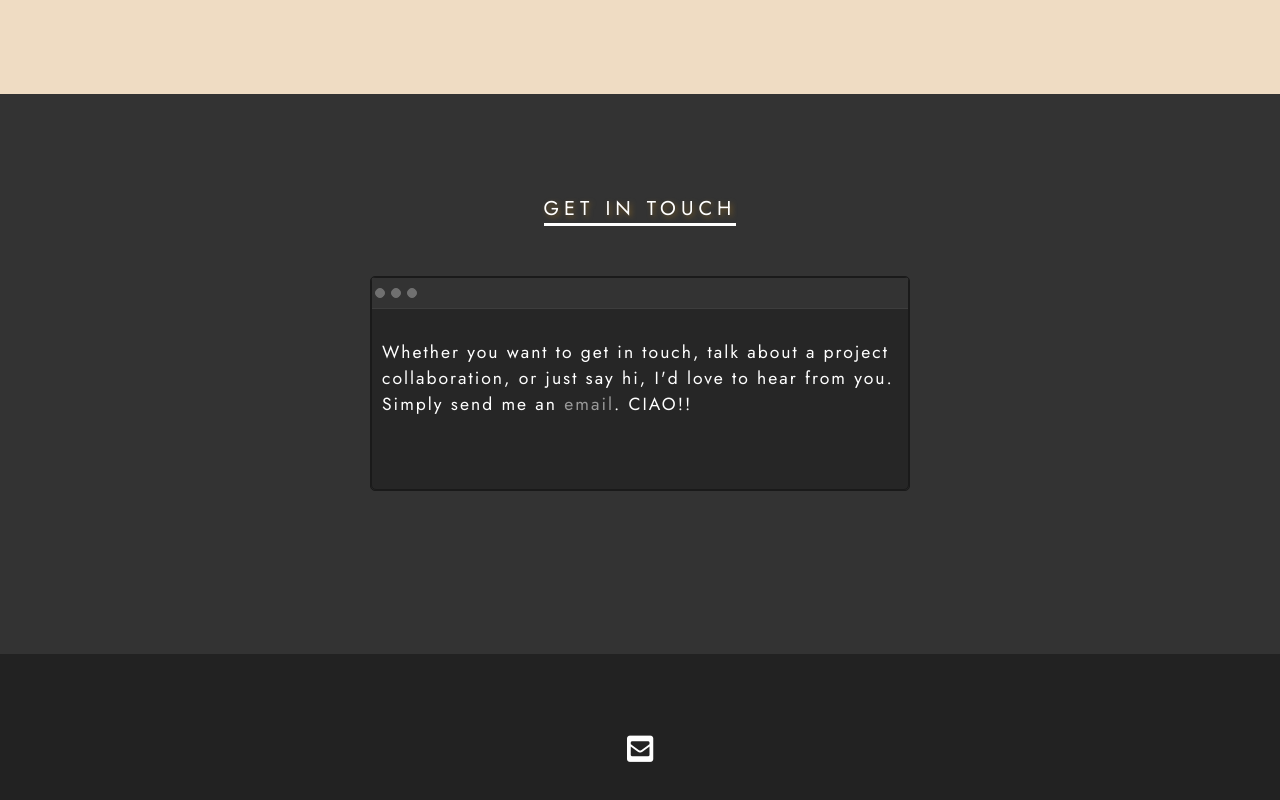
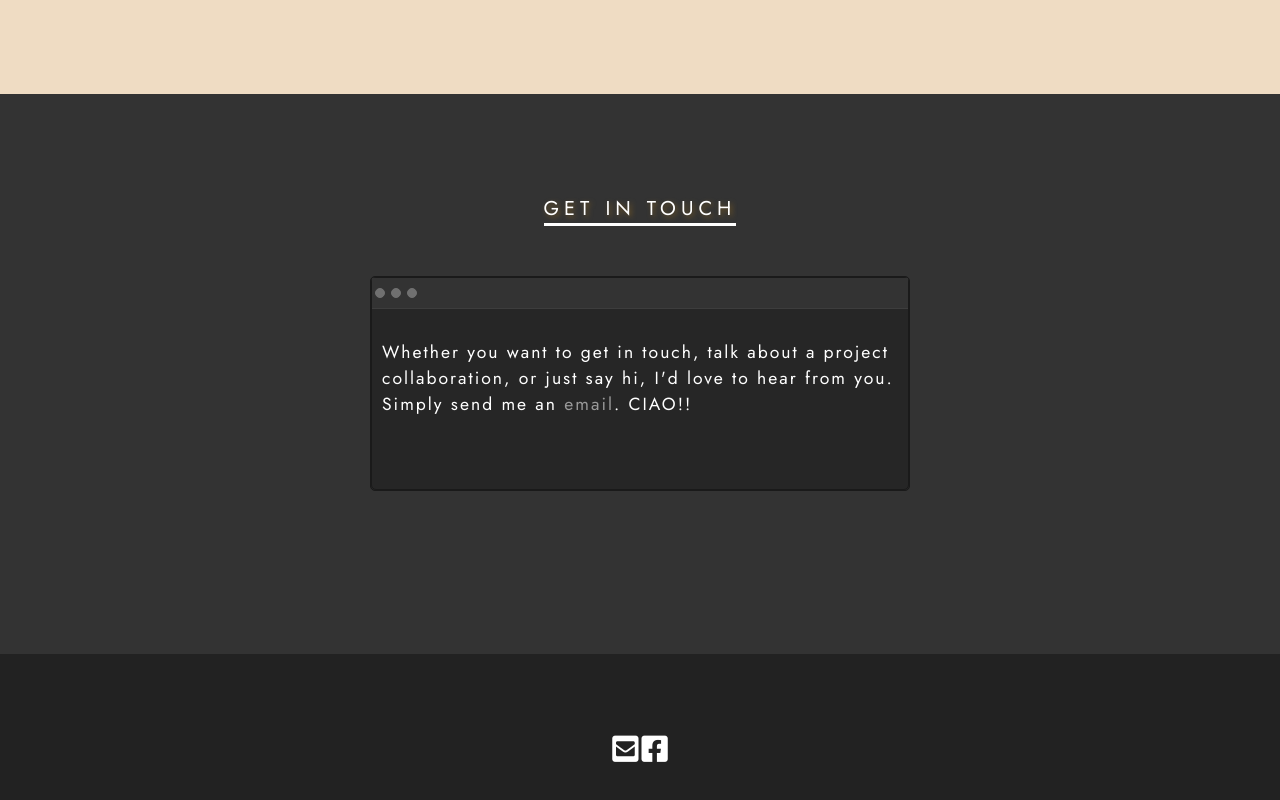
Before and after one commit to rnshnn/Portfolio, a plain HTML site: page index.html in a window 1280 px wide. Shown: the part 3181-3981 px from the top of the page. Drawn offline with Linux system fonts and the light colour scheme.

Commit message:
index.html

```diff
--- a/index.html
+++ b/index.html
@@ -156,6 +156,7 @@
         <div class="social-media">
           <a href="mailto:shianesangbaan@gmail.com" class="social-media-link">
           <i class="fa fa-envelope-square"></i>
+            <i class="fab fa-facebook-square"></i>
           </a>
         </div>
       </footer>
```
